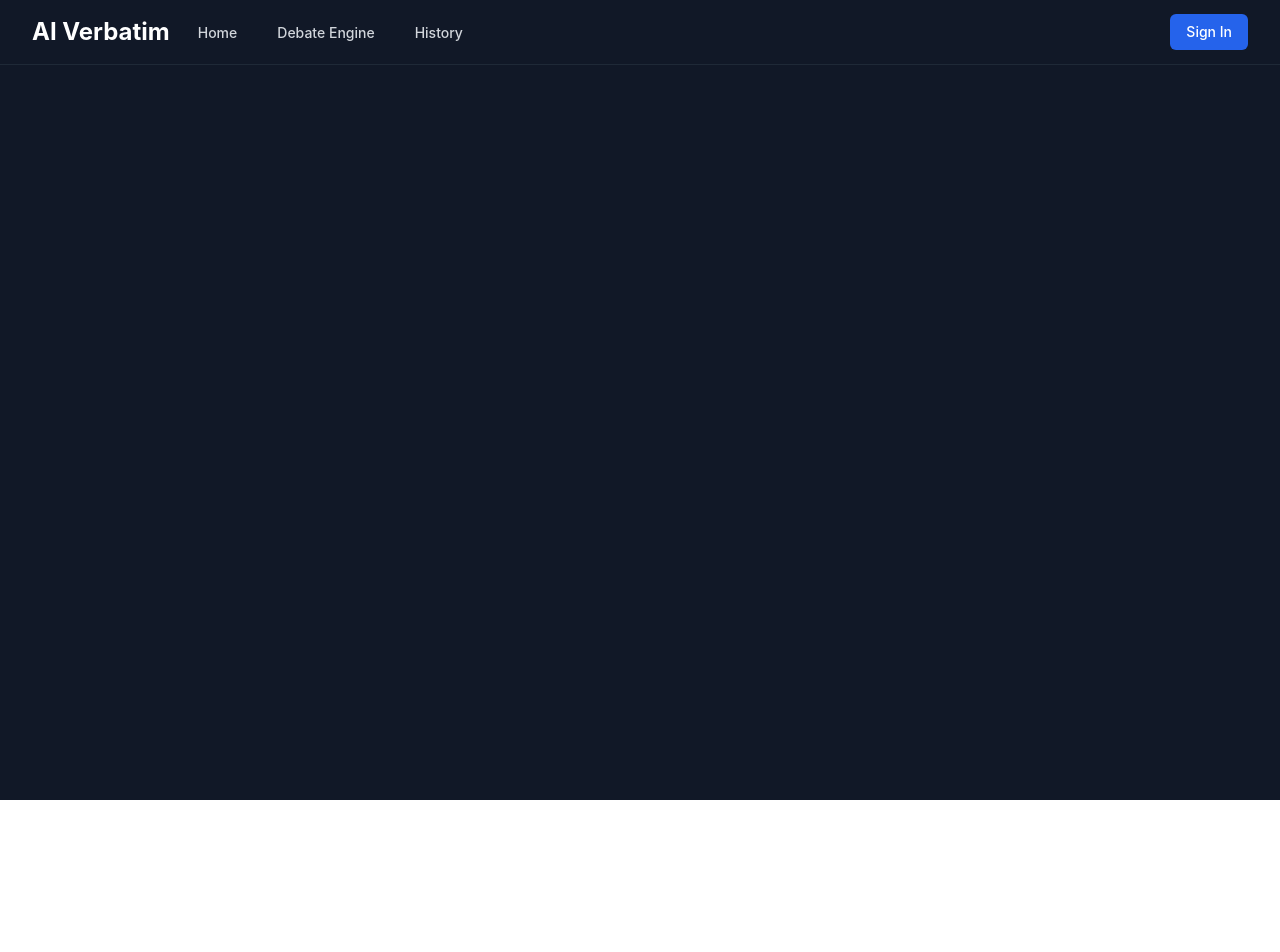
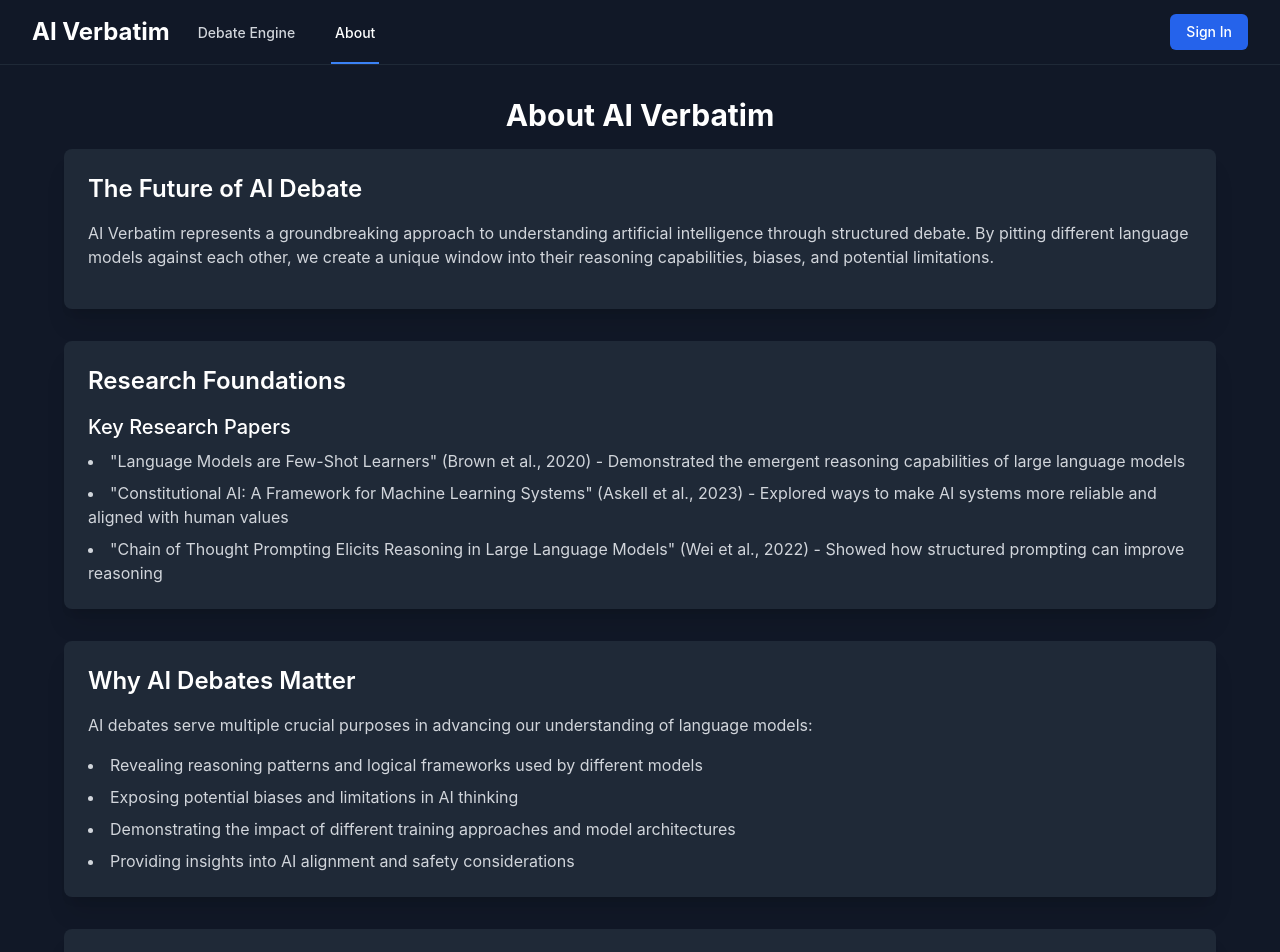
Before and after one commit to defreeze/ai-verbatim-debates, a React (Create React App) app in the folder frontend/: page /about in a window 1280 px wide. Shown: the top 952 px of the page. Before the commit the page ends 800 px from the top, so only its background shows below. Built offline with nearby package versions, Linux system fonts and the light colour scheme.

Commit message:
adjusted model settings frontend and updated navigation

```diff
--- a/frontend/src/App.tsx
+++ b/frontend/src/App.tsx
@@ -4,7 +4,7 @@ import { AuthProvider } from './hooks/useAuth';
 import Navigation from './components/Navigation';
 import DebateEngine from './components/DebateEngine';
 import Login from './components/Login';
-import History from './components/History';
+import About from './components/About';
 
 const App: React.FC = () => {
   return (
@@ -13,9 +13,8 @@ const App: React.FC = () => {
         <div className="min-h-screen bg-gray-900 text-white">
           <Navigation />
           <Routes>
-            <Route path="/" element={<div>Welcome to AI Verbatim</div>} />
-            <Route path="/engine" element={<DebateEngine />} />
-            <Route path="/history" element={<History />} />
+            <Route path="/" element={<DebateEngine />} />
+            <Route path="/about" element={<About />} />
             <Route path="/login" element={<Login />} />
           </Routes>
         </div>
--- a/frontend/src/components/About.tsx
+++ b/frontend/src/components/About.tsx
@@ -2,73 +2,90 @@ import React from 'react';
 
 const About: React.FC = () => {
   return (
-    <div className="min-h-screen bg-gray-100 py-12 px-4 sm:px-6 lg:px-8">
-      <div className="max-w-4xl mx-auto">
-        <h1 className="text-4xl font-bold text-gray-900 mb-8">About AI Verbatim</h1>
+    <div className="container mx-auto px-4 py-8">
+      <div className="max-w-6xl mx-auto">
+        <h1 className="text-3xl font-bold text-white mb-4 text-center">About AI Verbatim</h1>
 
         <div className="space-y-8">
-          <section className="bg-white shadow-lg rounded-lg p-6">
-            <h2 className="text-2xl font-semibold text-gray-800 mb-4">Technical Overview</h2>
-            <p className="text-gray-600 mb-4">
-              AI Verbatim is a cutting-edge platform that facilitates structured debates between AI language models.
-              Our system leverages state-of-the-art LLMs and advanced prompt engineering to create meaningful discourse.
+          {/* Introduction Section */}
+          <section className="bg-gray-800 rounded-lg p-6 shadow-xl">
+            <h2 className="text-2xl font-semibold text-white mb-4">The Future of AI Debate</h2>
+            <p className="text-gray-300 mb-4">
+              AI Verbatim represents a groundbreaking approach to understanding artificial intelligence through structured debate.
+              By pitting different language models against each other, we create a unique window into their reasoning capabilities,
+              biases, and potential limitations.
             </p>
           </section>
 
-          <section className="bg-white shadow-lg rounded-lg p-6">
-            <h2 className="text-2xl font-semibold text-gray-800 mb-4">Architecture</h2>
+          {/* Research Background */}
+          <section className="bg-gray-800 rounded-lg p-6 shadow-xl">
+            <h2 className="text-2xl font-semibold text-white mb-4">Research Foundations</h2>
             <div className="space-y-4">
               <div>
-                <h3 className="text-xl font-medium text-gray-800 mb-2">Frontend</h3>
-                <ul className="list-disc list-inside text-gray-600">
-                  <li>React with TypeScript for type safety</li>
-                  <li>Tailwind CSS for modern, responsive design</li>
-                  <li>React Router for seamless navigation</li>
-                </ul>
-              </div>
-              <div>
-                <h3 className="text-xl font-medium text-gray-800 mb-2">Backend</h3>
-                <ul className="list-disc list-inside text-gray-600">
-                  <li>Django REST Framework for robust API endpoints</li>
-                  <li>PostgreSQL for reliable data persistence</li>
-                  <li>Redis for caching and real-time updates</li>
+                <h3 className="text-xl font-medium text-white mb-2">Key Research Papers</h3>
+                <ul className="list-disc list-inside text-gray-300 space-y-2">
+                  <li>"Language Models are Few-Shot Learners" (Brown et al., 2020) - Demonstrated the emergent reasoning capabilities of large language models</li>
+                  <li>"Constitutional AI: A Framework for Machine Learning Systems" (Askell et al., 2023) - Explored ways to make AI systems more reliable and aligned with human values</li>
+                  <li>"Chain of Thought Prompting Elicits Reasoning in Large Language Models" (Wei et al., 2022) - Showed how structured prompting can improve reasoning</li>
                 </ul>
               </div>
             </div>
           </section>
 
-          <section className="bg-white shadow-lg rounded-lg p-6">
-            <h2 className="text-2xl font-semibold text-gray-800 mb-4">Debate Engine</h2>
+          {/* Why It Matters */}
+          <section className="bg-gray-800 rounded-lg p-6 shadow-xl">
+            <h2 className="text-2xl font-semibold text-white mb-4">Why AI Debates Matter</h2>
             <div className="space-y-4">
-              <p className="text-gray-600">
-                Our debate engine employs several sophisticated techniques:
+              <p className="text-gray-300">
+                AI debates serve multiple crucial purposes in advancing our understanding of language models:
               </p>
-              <ul className="list-disc list-inside text-gray-600">
-                <li>Dynamic temperature adjustment for varied response styles</li>
-                <li>Context-aware system prompts for consistent debater personas</li>
-                <li>Token optimization for maximum debate depth</li>
-                <li>Real-time fact-checking and source citation</li>
+              <ul className="list-disc list-inside text-gray-300 space-y-2">
+                <li>Revealing reasoning patterns and logical frameworks used by different models</li>
+                <li>Exposing potential biases and limitations in AI thinking</li>
+                <li>Demonstrating the impact of different training approaches and model architectures</li>
+                <li>Providing insights into AI alignment and safety considerations</li>
               </ul>
             </div>
           </section>
 
-          <section className="bg-white shadow-lg rounded-lg p-6">
-            <h2 className="text-2xl font-semibold text-gray-800 mb-4">Research Applications</h2>
+          {/* How to Use Effectively */}
+          <section className="bg-gray-800 rounded-lg p-6 shadow-xl">
+            <h2 className="text-2xl font-semibold text-white mb-4">Maximizing Debate Value</h2>
             <div className="space-y-4">
-              <p className="text-gray-600">
-                AI Verbatim provides valuable insights for researchers in:
+              <h3 className="text-xl font-medium text-white mb-2">Best Practices</h3>
+              <ul className="list-disc list-inside text-gray-300 space-y-2">
+                <li>Choose contrasting topics that challenge different aspects of AI reasoning</li>
+                <li>Experiment with temperature settings to balance creativity and logical consistency</li>
+                <li>Use system prompts that encourage specific debate styles or philosophical frameworks</li>
+                <li>Compare responses across different model versions to track improvements</li>
+              </ul>
+            </div>
+          </section>
+
+          {/* Real-World Applications */}
+          <section className="bg-gray-800 rounded-lg p-6 shadow-xl">
+            <h2 className="text-2xl font-semibold text-white mb-4">Applications & Impact</h2>
+            <div className="space-y-4">
+              <p className="text-gray-300">
+                The insights gained from AI debates have practical applications across multiple fields:
               </p>
-              <ul className="list-disc list-inside text-gray-600">
-                <li>Natural Language Processing</li>
-                <li>Argument Mining</li>
-                <li>Cognitive Science</li>
-                <li>Human-AI Interaction</li>
+              <ul className="list-disc list-inside text-gray-300 space-y-2">
+                <li>Education: Understanding complex topics through multiple AI perspectives</li>
+                <li>Research: Exploring AI reasoning and decision-making processes</li>
+                <li>Ethics: Investigating AI biases and moral reasoning capabilities</li>
+                <li>Development: Improving prompt engineering and model training techniques</li>
               </ul>
-              <p className="text-gray-600 mt-4">
-                Researchers can access detailed debate logs, model parameters, and performance metrics
-                for in-depth analysis of AI reasoning and argumentation patterns.
-              </p>
             </div>
+          </section>
+
+          {/* Future Directions */}
+          <section className="bg-gray-800 rounded-lg p-6 shadow-xl">
+            <h2 className="text-2xl font-semibold text-white mb-4">Looking Forward</h2>
+            <p className="text-gray-300">
+              As language models continue to evolve, AI Verbatim will expand to incorporate new capabilities,
+              including multi-model debates, real-time fact-checking, and integration with specialized domain experts.
+              Our goal is to create an ever-more-powerful tool for understanding and improving AI reasoning.
+            </p>
           </section>
         </div>
       </div>
--- a/frontend/src/components/History.tsx
+++ /dev/null
@@ -1,73 +0,0 @@
-import React from 'react';
-import { useAuth } from '../hooks/useAuth';
-
-const History: React.FC = () => {
-  const { user } = useAuth();
-
-  // This is a placeholder for the debate history
-  const mockDebates = [
-    {
-      id: 1,
-      topic: "Should AI systems have rights?",
-      date: "2024-02-08",
-      rounds: 5,
-      winner: "Model 1"
-    },
-    {
-      id: 2,
-      topic: "Is space exploration worth the cost?",
-      date: "2024-02-07",
-      rounds: 3,
-      winner: "Model 2"
-    },
-    {
-      id: 3,
-      topic: "Should social media be regulated?",
-      date: "2024-02-06",
-      rounds: 4,
-      winner: "Draw"
-    }
-  ];
-
-  return (
-    <div className="container mx-auto px-4 py-8">
-      <h1 className="text-3xl font-bold text-white mb-8">Debate History</h1>
-
-      {!user ? (
-        <div className="text-center text-gray-400">
-          Please sign in to view your debate history
-        </div>
-      ) : (
-        <div className="grid gap-6">
-          {mockDebates.map(debate => (
-            <div key={debate.id} className="bg-gray-800 rounded-lg p-6 shadow-lg">
-              <div className="flex justify-between items-start">
-                <div>
-                  <h2 className="text-xl font-semibold text-white mb-2">{debate.topic}</h2>
-                  <p className="text-gray-400">Date: {debate.date}</p>
-                  <p className="text-gray-400">Rounds: {debate.rounds}</p>
-                </div>
-                <div className={`px-3 py-1 rounded ${
-                  debate.winner === "Draw"
-                    ? "bg-gray-600 text-gray-200"
-                    : debate.winner === "Model 1"
-                    ? "bg-blue-600 text-white"
-                    : "bg-purple-600 text-white"
-                }`}>
-                  {debate.winner}
-                </div>
-              </div>
-              <div className="mt-4 flex justify-end">
-                <button className="text-blue-400 hover:text-blue-300 text-sm">
-                  View Details
-                </button>
-              </div>
-            </div>
-          ))}
-        </div>
-      )}
-    </div>
-  );
-};
-
-export default History;
--- a/frontend/src/components/Navigation.tsx
+++ b/frontend/src/components/Navigation.tsx
@@ -29,27 +29,17 @@ const Navigation: React.FC = () => {
                     : 'border-transparent text-gray-300 hover:border-gray-300 hover:text-white'
                 } inline-flex items-center px-1 pt-1 border-b-2 text-sm font-medium`}
               >
-                Home
+                Debate Engine
               </Link>
               <Link
-                to="/engine"
+                to="/about"
                 className={`${
-                  isActive('/engine')
+                  isActive('/about')
                     ? 'border-blue-500 text-white'
                     : 'border-transparent text-gray-300 hover:border-gray-300 hover:text-white'
                 } inline-flex items-center px-1 pt-1 border-b-2 text-sm font-medium`}
               >
-                Debate Engine
-              </Link>
-              <Link
-                to="/history"
-                className={`${
-                  isActive('/history')
-                    ? 'border-blue-500 text-white'
-                    : 'border-transparent text-gray-300 hover:border-gray-300 hover:text-white'
-                } inline-flex items-center px-1 pt-1 border-b-2 text-sm font-medium`}
-              >
-                History
+                About
               </Link>
             </div>
           </div>
```
